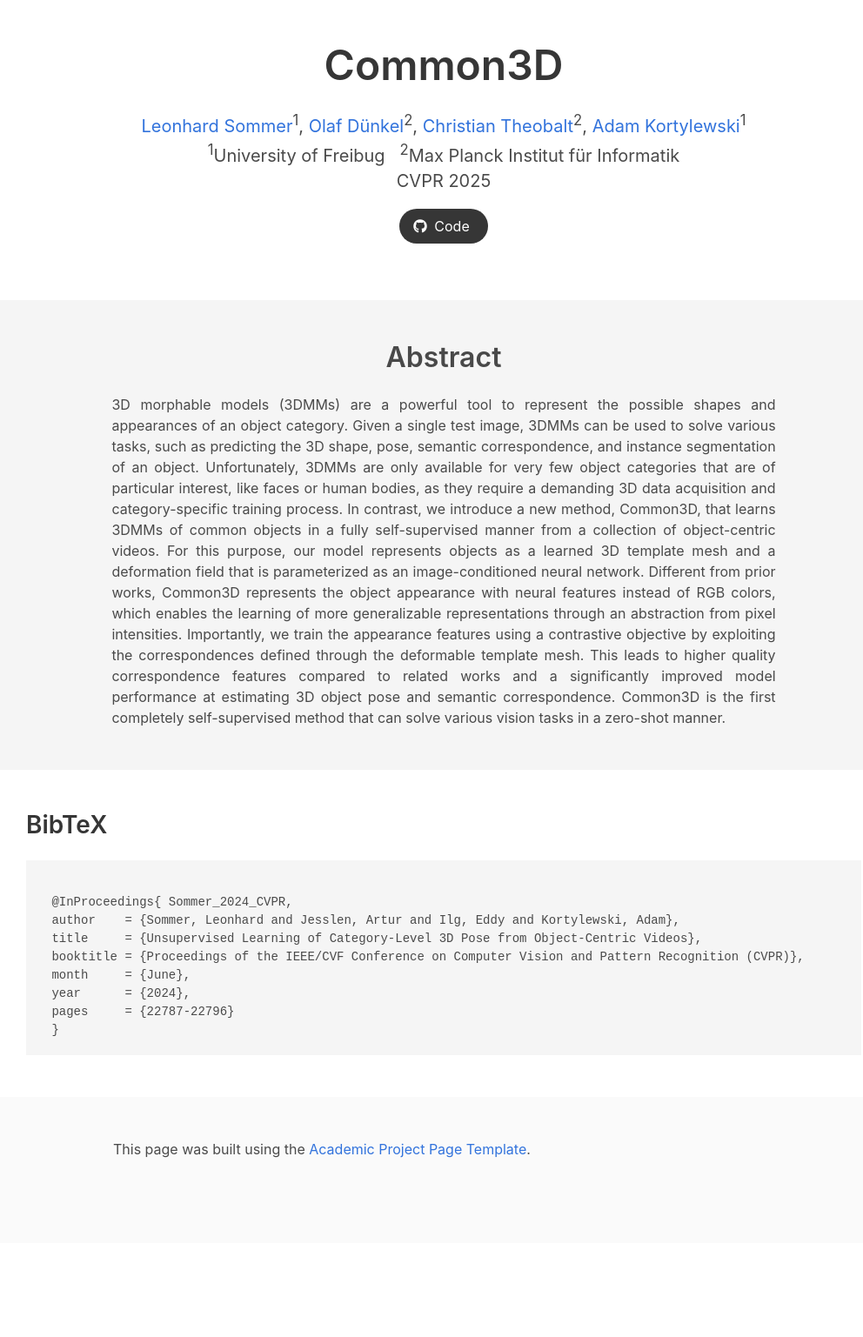
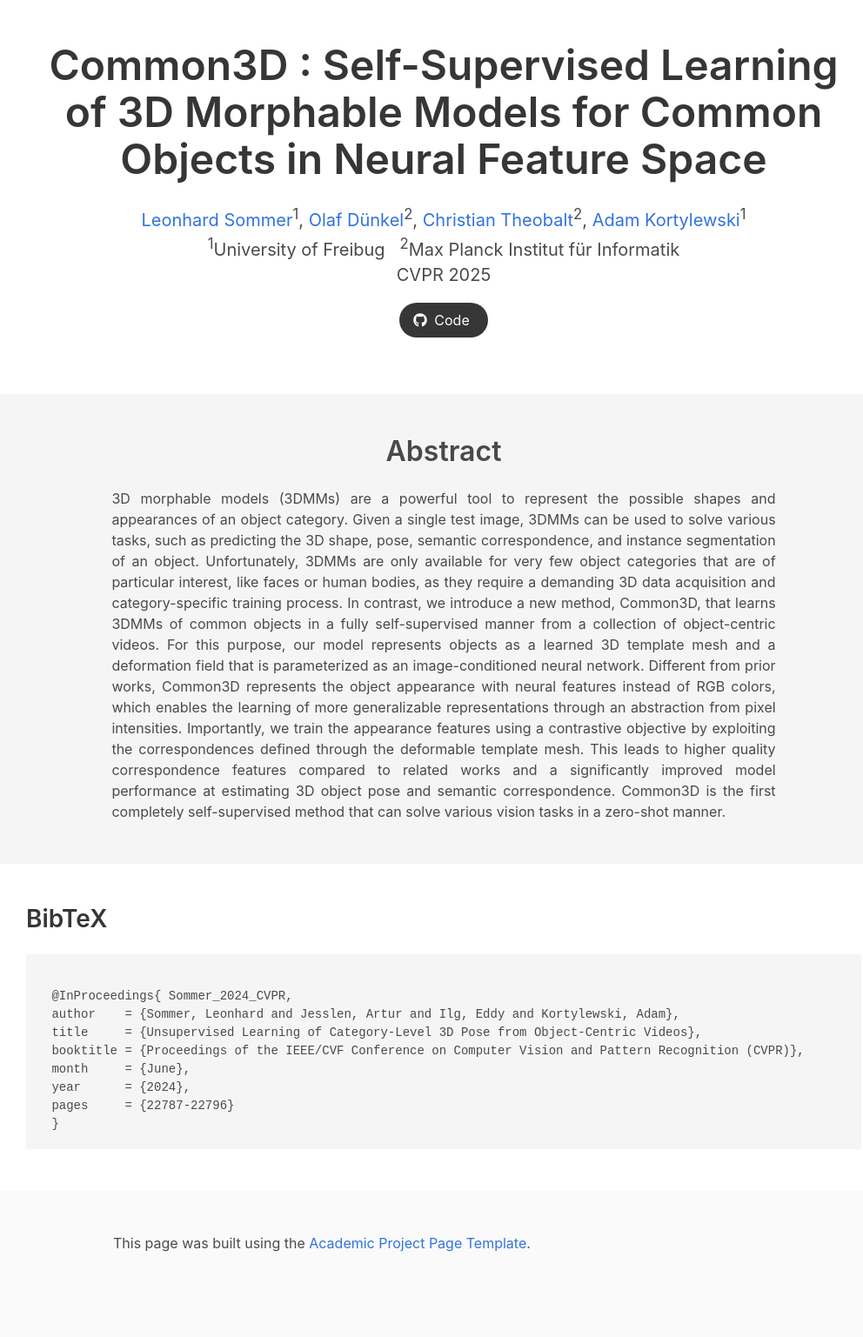
Before and after one commit to GenIntel/genintel.github.io, a Jekyll site: the page built from common3d.md, in a window 1280 px wide. Shown: the whole page at 87% size, without its empty margins (130-1122 px from the left). Built offline with Jekyll 4.4.1, drawn with Linux system fonts in a browser that asks for light colours; nearby versions of some CDN libraries; library files that are not in the unit come from our copies; a style sheet for code colours, icons or effects is not loaded; before the commit the page ends 1429 px from its top, so only the background shows below that; some of the changed lines change nothing that is shown.

Commit message:
add common3d

```diff
--- a/common3d.md
+++ b/common3d.md
@@ -1,6 +1,6 @@
 ---
 layout: project_uop3d # projects project_uop3d
-title: Common3D # : Self-Supervised Learning of 3D Morphable Models for Common Objects in Neural Feature Space
+title: Common3D &#58; Self-Supervised Learning of 3D Morphable Models for Common Objects in Neural Feature Space
 arxiv_pdf:
 supplementary_material:
 github_link: https://github.com/GenIntel/common3d.git
@@ -50,6 +50,7 @@ bibtex: <br> &#64;InProceedings&#123; Sommer&#95;2024&#95;CVPR, <br>
 
 [Leonhard Sommer](https://github.com/limpbot)<sup>1</sup>, [Olaf Dünkel](https://odunkel.github.io)<sup>2</sup>, [Christian Theobalt](https://www.via-center.science)<sup>2</sup>, [Adam Kortylewski](https://genintel.mpi-inf.mpg.de)<sup>1</sup>
 
+<title>Common3D</title>
 <div class="is-size-5 publication-authors">
 <span class="author-block">
 <sup>1</sup>University of Freibug &nbsp;
```
